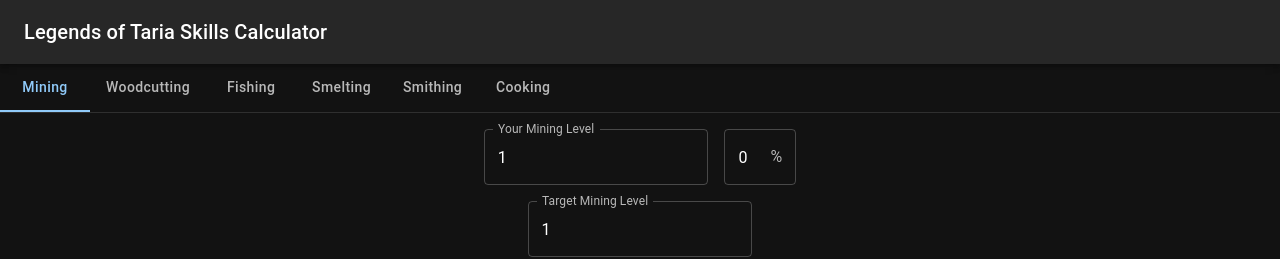
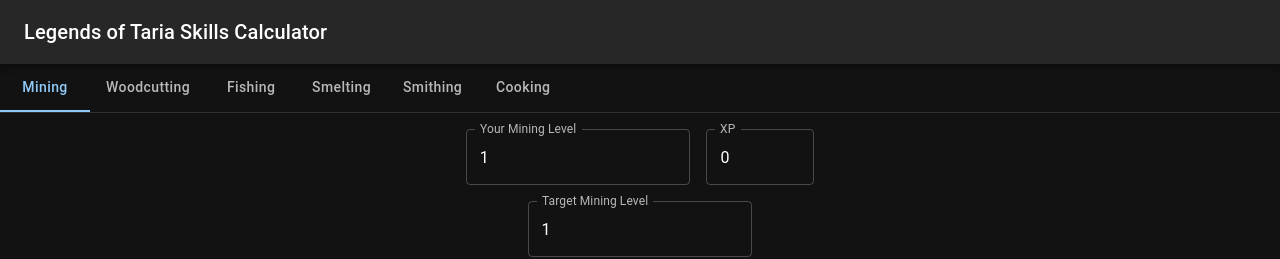
Before and after one commit to KamalElShazly/legends-of-taria-calculator, a React (Create React App) app: page /#/mining in a window 1280 px wide. Shown: the top 259 px of the page. Built offline with nearby package versions, Linux system fonts and the light colour scheme.

Commit message:
feat: take user xp instead of percentage

```diff
--- a/src/components/Attribute.jsx
+++ b/src/components/Attribute.jsx
@@ -3,16 +3,38 @@ import TextField from "@mui/material/TextField";
 import Box from "@mui/material/Box";
 import InputAdornment from "@mui/material/InputAdornment";
 
+import expData from "../data/exp_data.json";
+
 const Attribute = ({ maxValue, attributeName, updateAttribute, updateAttribute2, isCurrentLevel }) => {
   const [attribute, setAttribute] = React.useState(1);
   const [attribute2, setAttribute2] = React.useState(0);
 
+  const getMaxTotalXp = () => parseInt(expData[String(maxValue)], 10);
+
+  const getLevelFromTotalXp = (totalXp) => {
+    const xp = Math.floor(totalXp);
+    if (xp <= 0) return 1;
+    if (xp >= getMaxTotalXp()) return maxValue;
+    for (let level = maxValue; level >= 1; level--) {
+      if (parseInt(expData[level], 10) <= xp) return level;
+    }
+    return 1;
+  };
+
+  const getProgressFromTotalXp = (totalXp, level) => {
+    if (level >= maxValue) return 1;
+    const levelStart = parseInt(expData[level], 10);
+    const levelEnd = parseInt(expData[level + 1], 10);
+    const xpInLevel = Math.floor(totalXp) - levelStart;
+    const range = levelEnd - levelStart;
+    if (range <= 0) return 1;
+    return Math.min(1, Math.max(0, xpInLevel / range));
+  };
+
   const checkAndUpdateValue = (currentValue, newValue) => {
     let finalValue;
     newValue = Math.floor(newValue);
-    // Check if value is above minimum or equal to undefined (when input is empty)
     if (newValue > 0 || newValue === null) {
-      // Check if value is less than maximum
       if (currentValue > maxValue || newValue >= maxValue) {
         finalValue = maxValue;
         setAttribute(maxValue);
@@ -27,39 +49,40 @@ const Attribute = ({ maxValue, attributeName, updateAttribute, updateAttribute2,
       setAttribute(newValue);
       finalValue = newValue;
     }
-    // Update parent component attribute and attribute 2
+    if (isCurrentLevel) {
+      const totalXpAtLevel = parseInt(expData[finalValue], 10);
+      setAttribute2(totalXpAtLevel);
+      const progress = getProgressFromTotalXp(totalXpAtLevel, finalValue);
+      updateAttribute2(progress);
+    }
     updateAttribute(finalValue);
   };
 
-  const checkAndUpdateValue2 = (currentValue, newValue, maxValue) => {
-    let finalValue;
-    newValue = Math.floor(newValue);
-    // Check if value is above minimum or equal to undefined (when input is empty)
-    if (newValue > 0 || newValue === null) {
-      // Check if value is less than maximum
-      if (currentValue > maxValue || newValue >= maxValue) {
-        finalValue = maxValue;
-        setAttribute2(maxValue);
-      } else {
-        finalValue = newValue;
-        setAttribute2(finalValue);
-      }
-    } else if (newValue < 0) {
-      finalValue = 0;
+  const checkAndUpdateValue2 = (currentValue, newValue) => {
+    if (Number.isNaN(newValue)) {
       setAttribute2(0);
-    } else {
-      setAttribute2(newValue);
-      finalValue = newValue;
+      updateAttribute(1);
+      updateAttribute2(0);
+      return;
     }
-    // Update parent component attribute 2
-    updateAttribute2(finalValue);
+    let totalXp = Math.floor(newValue);
+    const maxXp = getMaxTotalXp();
+    if (totalXp < 0) totalXp = 0;
+    if (totalXp > maxXp) totalXp = maxXp;
+    setAttribute2(totalXp);
+
+    const level = getLevelFromTotalXp(totalXp);
+    setAttribute(level);
+    updateAttribute(level);
+
+    const progress = getProgressFromTotalXp(totalXp, level);
+    updateAttribute2(progress);
   };
 
   const checkIfNaN = (value) => {
     if (Number.isNaN(value)) {
-      // Update attribute 2
       setAttribute2(0);
-      // Update parent component attribute 2
+      updateAttribute(1);
       updateAttribute2(0);
     }
   };
@@ -94,10 +117,11 @@ const Attribute = ({ maxValue, attributeName, updateAttribute, updateAttribute2,
         {isCurrentLevel ? (
           <TextField
             type="number"
+            label="XP"
             value={attribute2}
             slotProps={{
               input: {
-                endAdornment: <InputAdornment position="end">%</InputAdornment>,
+                inputProps: { min: 0, max: getMaxTotalXp() },
               },
             }}
             onFocus={(event) => {
@@ -107,13 +131,13 @@ const Attribute = ({ maxValue, attributeName, updateAttribute, updateAttribute2,
               checkIfNaN(event.target.valueAsNumber);
             }}
             onChange={function (event) {
-              checkAndUpdateValue2(attribute2, event.target.valueAsNumber, 99);
+              checkAndUpdateValue2(attribute2, event.target.valueAsNumber);
             }}
             sx={{
               "& > :not(style)": {
                 margin: 1,
-                minWidth: "8ch",
-                maxWidth: "8ch",
+                minWidth: "10ch",
+                maxWidth: "12ch",
               },
             }}
           />
```
